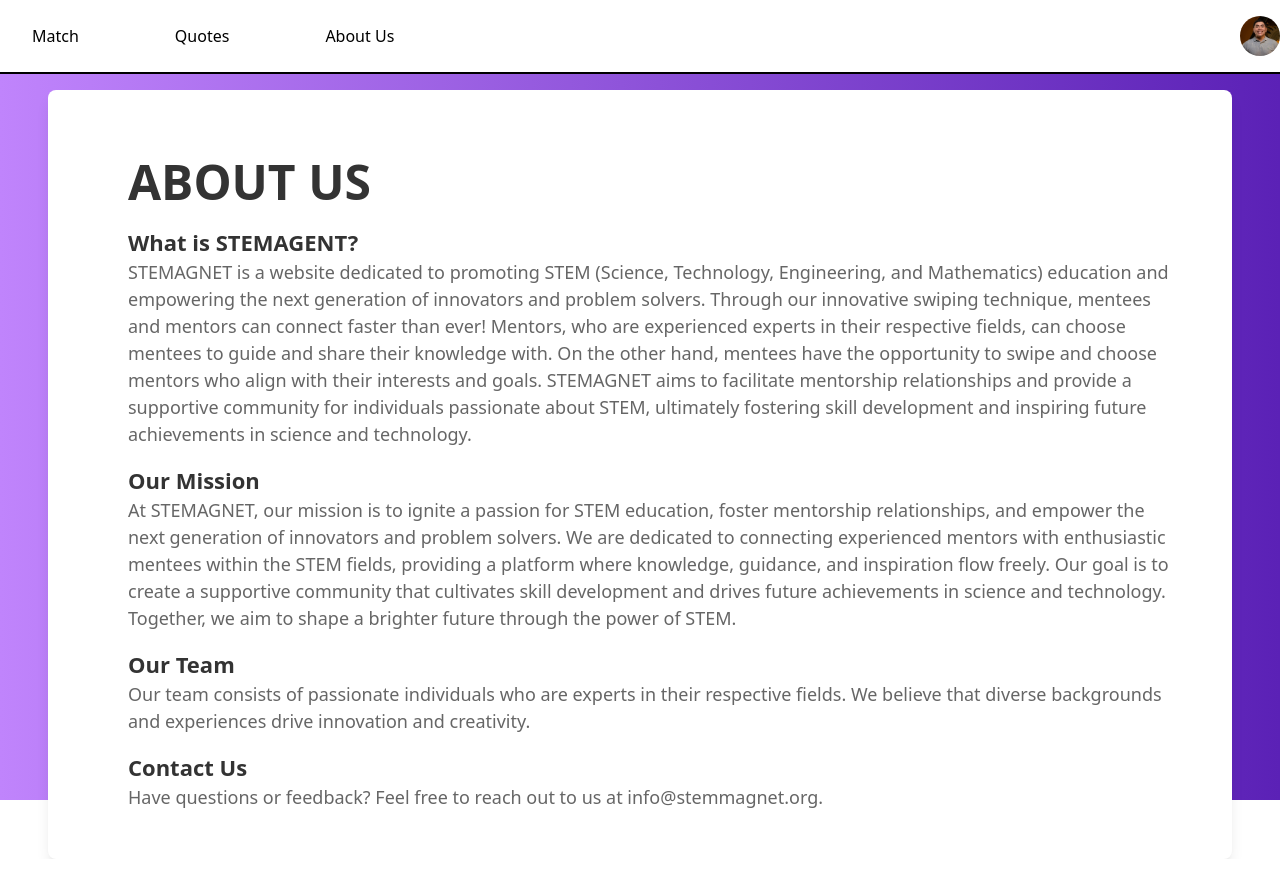
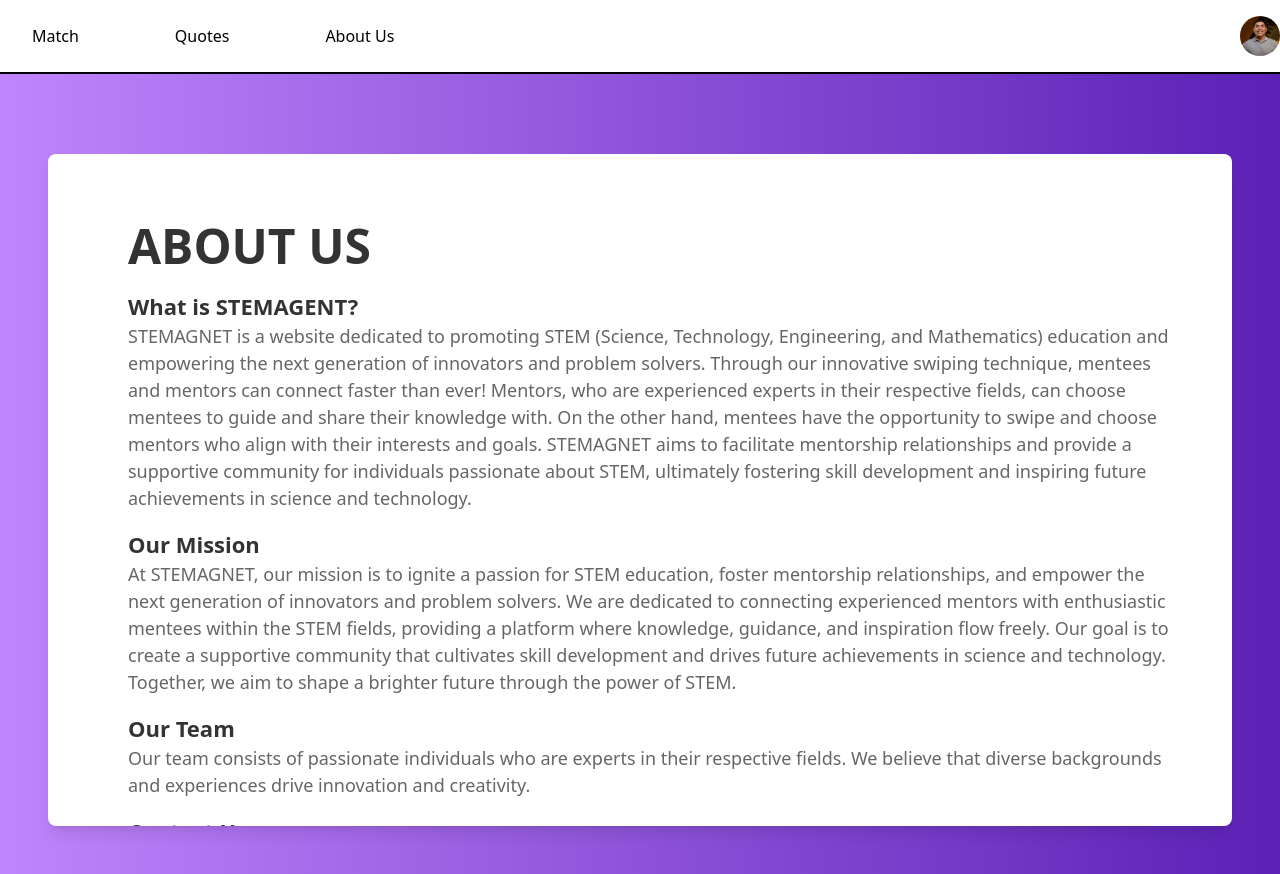
Before and after one commit to Rapcole12/STEMagnet, a React (Create React App) app in the folder frontend/: page /AboutUs in a window 1280 px wide. Built offline with nearby package versions, Linux system fonts and the light colour scheme.

Commit message:
fixed margins for aboutus

```diff
--- a/frontend/src/App.js
+++ b/frontend/src/App.js
@@ -10,8 +10,8 @@ import MenteeProfile from "./pages/menteeProfile"
 import MentorProfile from "./pages/mentorProfile"
 import ProfileSettup from "./pages/profileSettup"
 import Quotes from "./pages/quotes"
+import AboutUs from "./pages/aboutUs";
 import ProfileCarousel from "./pages/ProfileCarousel";
-import AboutUs from "./pages/aboutUs";
 
 
 function App() {
--- a/frontend/src/pages/aboutUs.jsx
+++ b/frontend/src/pages/aboutUs.jsx
@@ -4,17 +4,18 @@ import StemMagnetTransparent from "../assets/stemagentTransparent.png";
 
 function AboutUs() {
   return (
-    <main className="h-screen overflow-y-hidden">
+    <main className="h-screen">
       <div className="sticky top-0 border-b border-black">
         <NavBar />
       </div>
-      <div className="h-screen flex justify-center items-center bg-gradient-to-r from-purple-400 to-violet-800">
-      <div className="bg-white rounded-lg p-12 absolute left-12 right-12 shadow-lg">
-        <h1 className="text-5xl text-[#333333] font-semibold mb-4 ml-8 mt-5 ">ABOUT US</h1>
+      <div className="h-screen bg-gradient-to-r from-purple-400 to-violet-800 overflow-hidden">
+        <div className="h-screen flex justify-center items-center relative">
+          <div className="bg-white rounded-lg p-12 absolute left-12 right-12 top-20 bottom-12 overflow-auto shadow-lg">
+            <h1 className="text-5xl text-[#333333] font-semibold mb-4 ml-8 mt-5">ABOUT US</h1>
 
-          <div className="ml-8 mt-5">
-            <h2 className="text-[22px] font-semibold text-[#333333]">What is STEMAGENT?</h2>
-            <p className="text-[18px] text-[#666666]">
+            <div className="ml-8 mt-5">
+              <h2 className="text-[22px] font-semibold text-[#333333]">What is STEMAGENT?</h2>
+              <p className="text-[18px] text-[#666666]">
               STEMAGNET is a website dedicated to promoting STEM (Science, Technology, Engineering, and Mathematics) education and empowering the next generation of innovators and problem solvers. Through our innovative swiping technique, mentees and mentors can connect faster than ever! Mentors, who are experienced experts in their respective fields, can choose mentees to guide and share their knowledge with. On the other hand, mentees have the opportunity to swipe and choose mentors who align with their interests and goals. STEMAGNET aims to facilitate mentorship relationships and provide a supportive community for individuals passionate about STEM, ultimately fostering skill development and inspiring future achievements in science and technology.
             </p>
           </div>
@@ -38,6 +39,7 @@ function AboutUs() {
           </div>
         </div>
       </div>
+      </div>
     </main>
   );
 }
```
